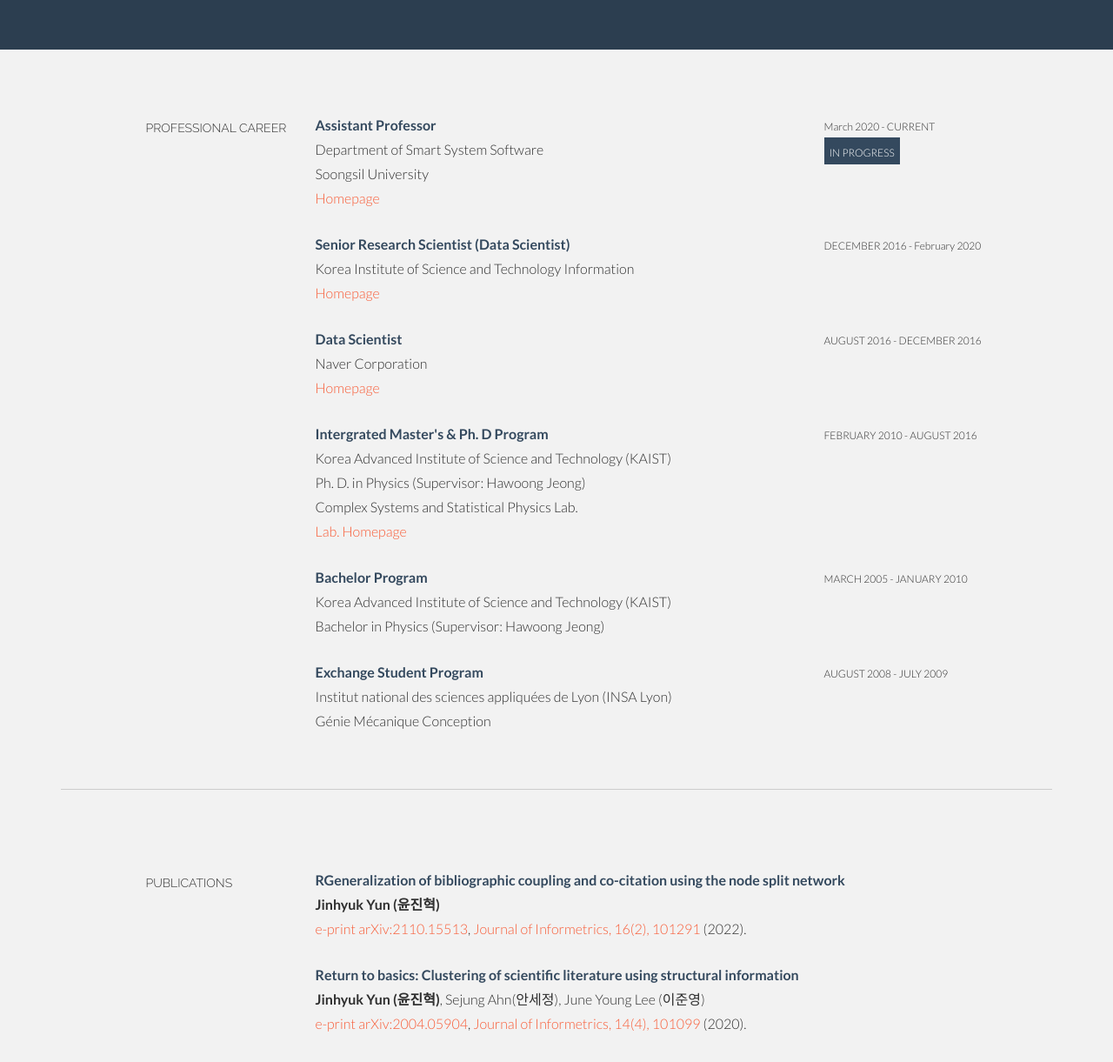
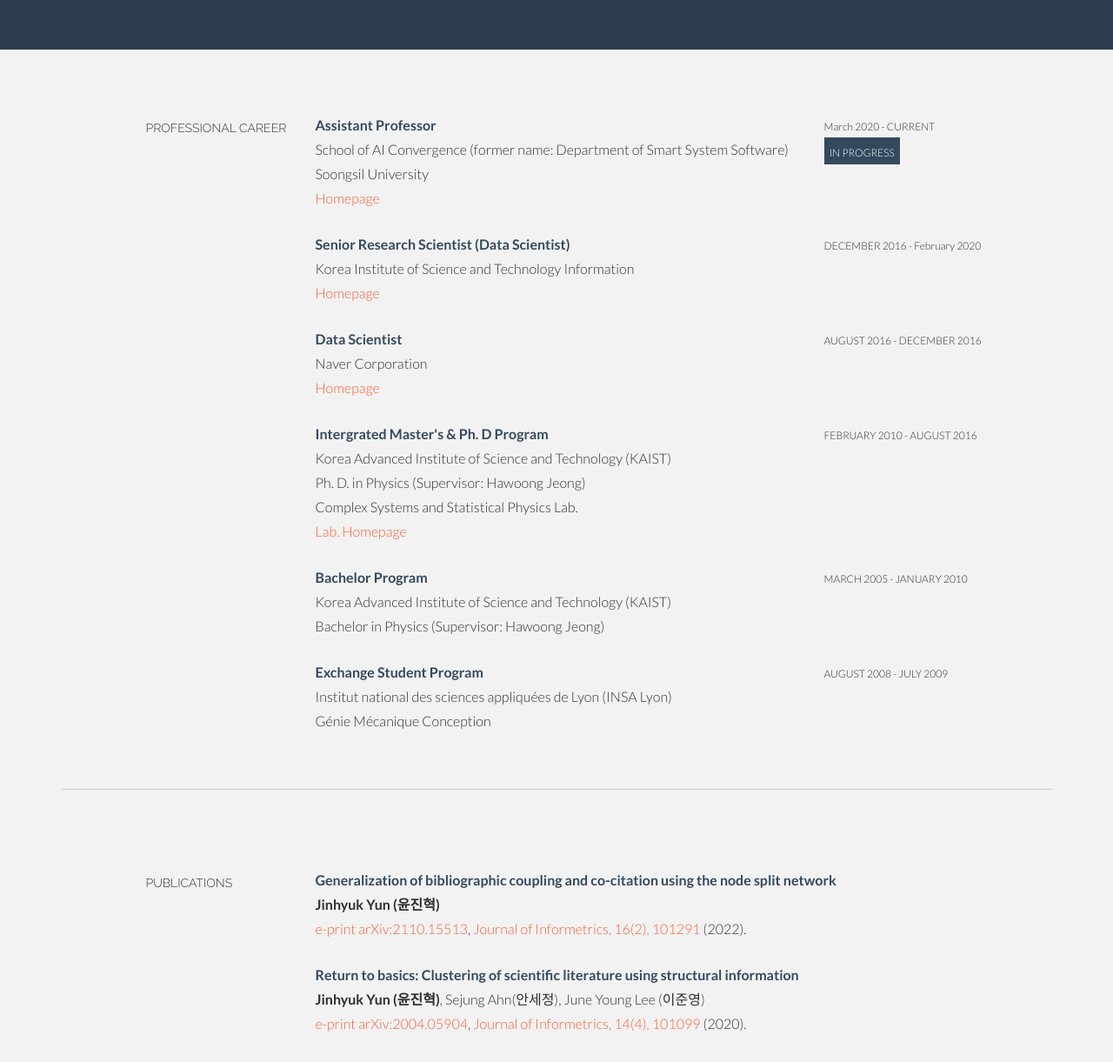
Before and after one commit to bluekura/bluekura.github.io, a plain HTML site: page index.html in a window 1280 px wide. Shown: the part 996-2217 px from the top of the page at 87% size. Drawn offline with Linux system fonts and the light colour scheme.

Commit message:
Update index.html

```diff
--- a/index.html
+++ b/index.html
@@ -116,9 +116,9 @@
 
 				<div class="col-lg-6">
 					<p><t>Assistant Professor</t><br/>
-						Department of Smart System Software<br/>
+						School of AI Convergence (former name: Department of Smart System Software) <br/>
                                                 Soongsil University<br/>
-						<a href="http://smartsw.ssu.ac.kr/about" target = "new">Homepage</a><br/>
+						<a href="http://aix.ssu.ac.kr/main" target = "new">Homepage</a><br/>
 
 					</p>
 				</div>
@@ -203,7 +203,7 @@
 					<h5>PUBLICATIONS</h5>
 				</div>
 				<div class="col-lg-9">
-					<p><t>RGeneralization of bibliographic coupling and co-citation using the node split network</t><br/>
+					<p><t>Generalization of bibliographic coupling and co-citation using the node split network</t><br/>
 						<b>Jinhyuk Yun (윤진혁)</b><br/>
 						<a href="https://arxiv.org/abs/2110.15513 " target="new">e-print arXiv:2110.15513</a>,
                                                 <a href="https://www.sciencedirect.com/science/article/pii/S1751157722000438" target="new">Journal of Informetrics, 16(2), 101291</a> (2022). <br/>
```
